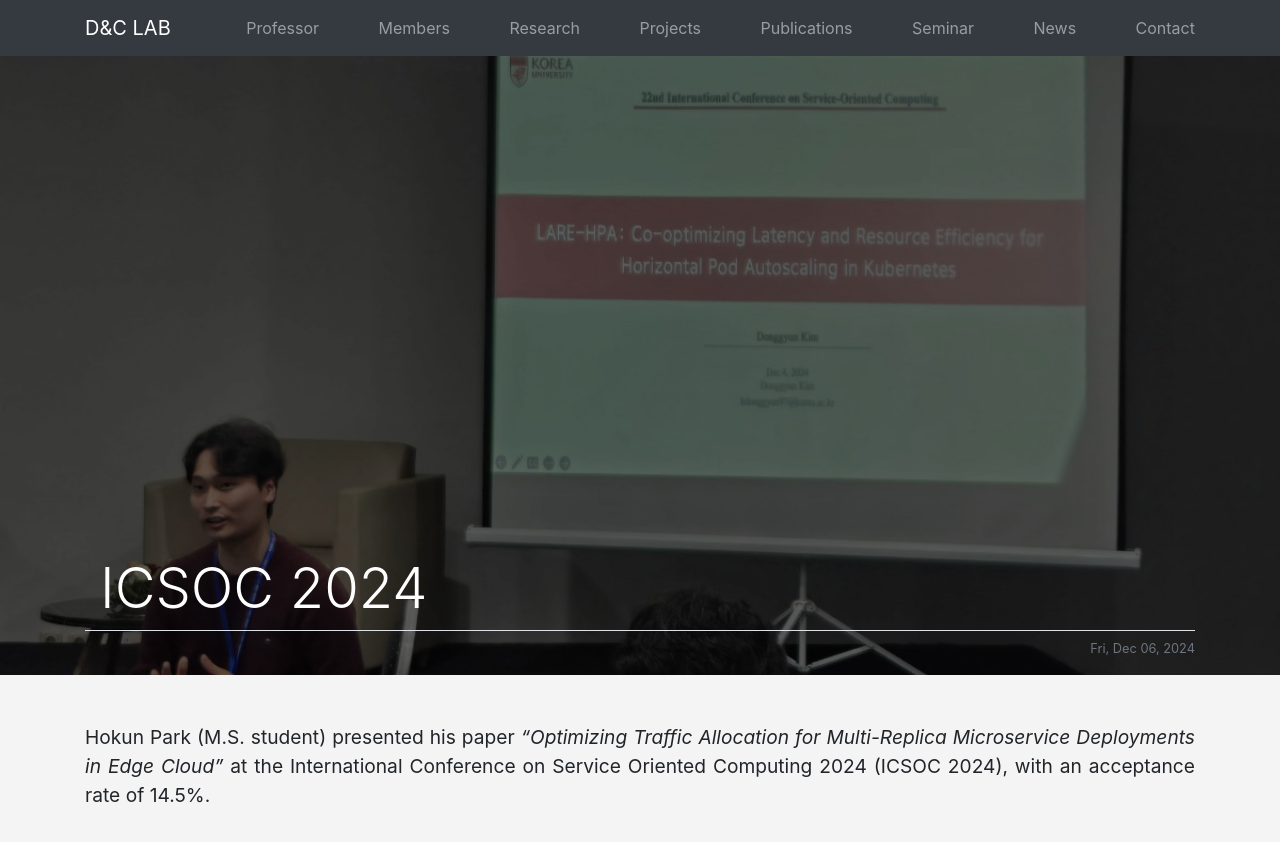
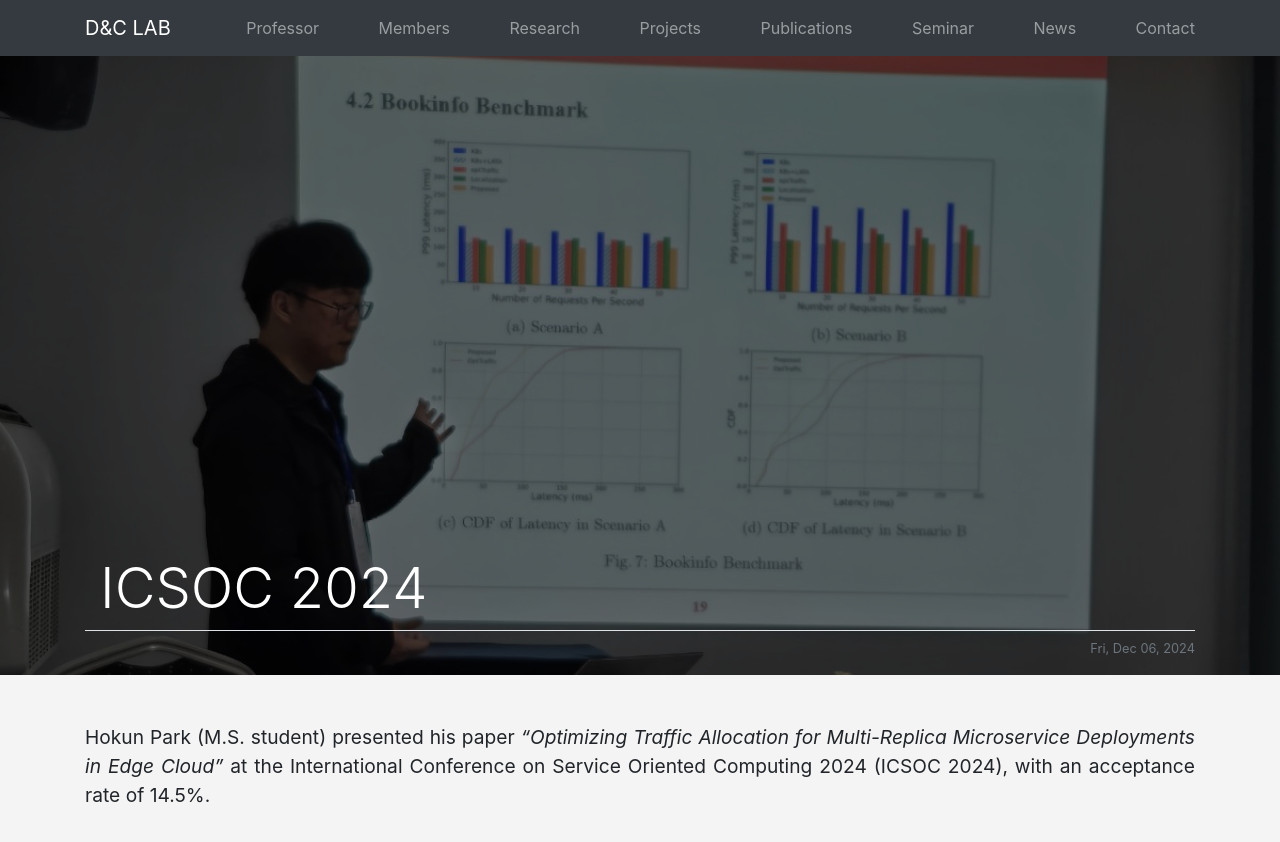
Before and after one commit to KU-Cloud/ku-cloud.github.io, a Jekyll site: the page built from _posts/2024-12-06-ICSOC-2024-0.md, in a window 1280 px wide and 900 px high. Shown: the top 842 px of the window. Built offline with Jekyll 4.4.1, drawn with Linux system fonts in a browser that asks for light colours.

Commit message:
update image

```diff
--- a/_posts/2024-12-06-ICSOC-2024-0.md
+++ b/_posts/2024-12-06-ICSOC-2024-0.md
@@ -3,7 +3,7 @@ layout: news
 title: ICSOC 2024
 categories: [news]
 cover:
-    src: /assets/posts/news/2024-12-06-ICSOC-2024/donggyunkim.jpg
+    src: /assets/posts/news/2024-12-06-ICSOC-2024/hokunpark.jpeg
     alt: "Hokun Park (M.S. student) is presenting his paper."
 ---
 
```
Also changed, not shown: assets/posts/news/2024-12-06-ICSOC-2024/hokunpark.jpeg (added).
